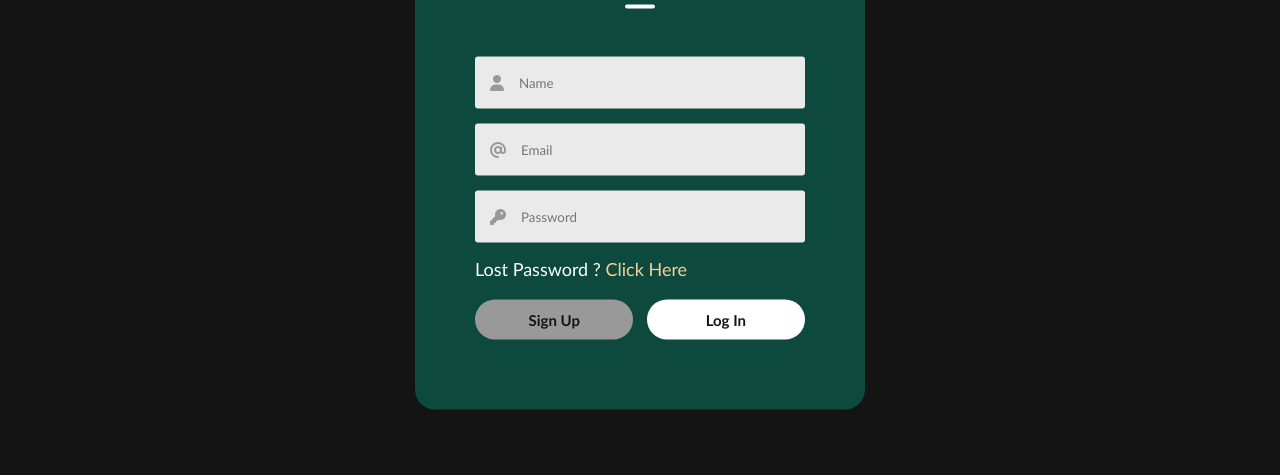
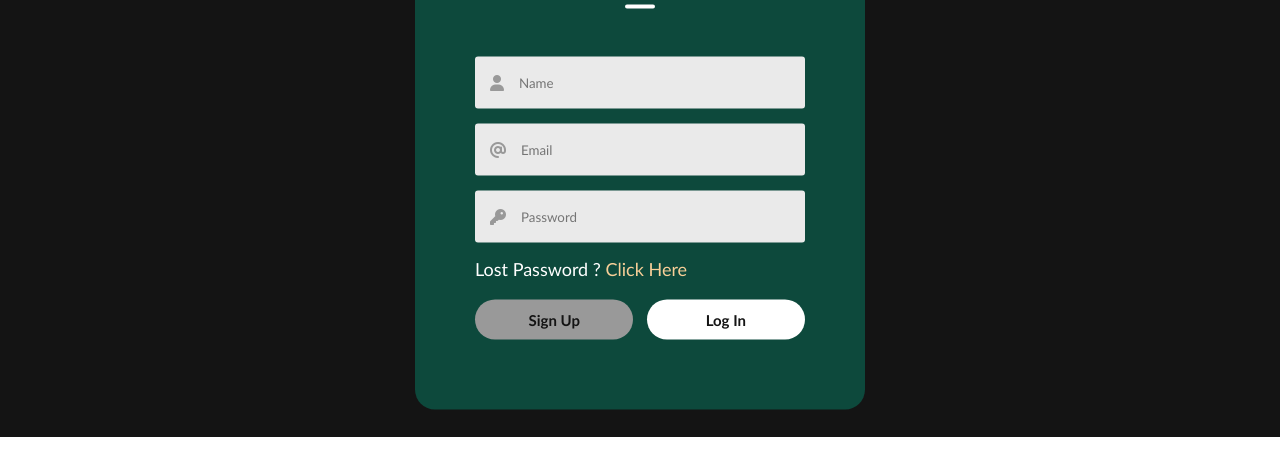
Before and after one commit to OneBrainCellLeft/Second_Project-Finished, a plain HTML site: page Website/sign.html in a window 1280 px wide. Shown: the part 379-854 px from the top of the page. After the commit the page ends 816 px from the top, so only its background shows below. Drawn offline with Linux system fonts and the light colour scheme.

Commit message:
Finished the project
Sorry I didn't update or make new things in a long time, I was helping a friend with a project that I, unfortunately, can't share the source code on github, I'll be doing a bunch more projects, I want to make something in C++, maybe Python and I'll soon start making another tiny game project cause that's what motivated me the most.

About this project, I was planning on doing a couple more things before marking it as finished but I don't really enjoy designing websites so I just count this a good enough for a taste and I will very probably make another website but way way more focused on Javascript instead of HTML and CSS.

```diff
--- a/Website/styles.css
+++ b/Website/styles.css
@@ -577,7 +577,7 @@
 .container {
     background: #141414;
     width: 100%;
-    height: 100vh;
+    height: 92vh;
 }
 
 .form__box {
```
Also changed, not shown: Website/index.html (+1 -1 lines).
